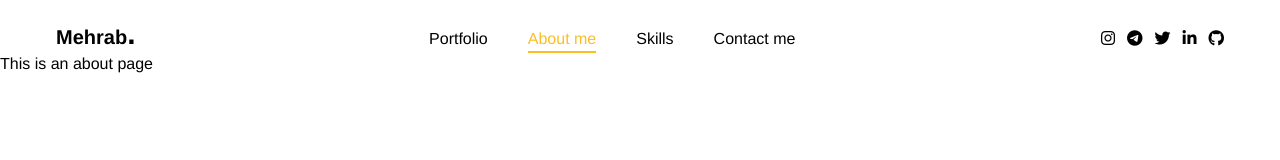
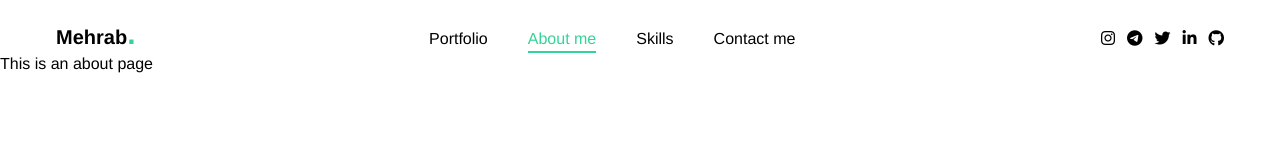
Before and after one commit to mehrab-wj/Portfolio, a Vue app: page /about in a window 1280 px wide. Shown: the top 160 px of the page. Built offline with nearby package versions, Linux system fonts and the light colour scheme.

Commit message:
changing primary color on each page

```diff
--- a/src/components/Navbar.vue
+++ b/src/components/Navbar.vue
@@ -38,7 +38,7 @@ export default {
 </script>
 
 <style lang="postcss" scoped>
-nav h3 label {
+nav h1 label {
     color: var(--primary-color);
 }
 nav ul li a {
--- a/src/views/About.vue
+++ b/src/views/About.vue
@@ -3,3 +3,15 @@
     <h1>This is an about page</h1>
   </div>
 </template>
+
+<script>
+export default {
+  name: "About",
+  props: {
+    data: Object
+  },
+  created() {
+    this.data.primaryColor = "#34D399";
+  }
+}
+</script>
--- a/src/views/Home.vue
+++ b/src/views/Home.vue
@@ -55,7 +55,9 @@ export default {
         data: Object,
     },
     components: {},
-    computed: {},
+    created() {
+      this.data.primaryColor = "#FBBF24";
+    }
 };
 </script>
 
```
